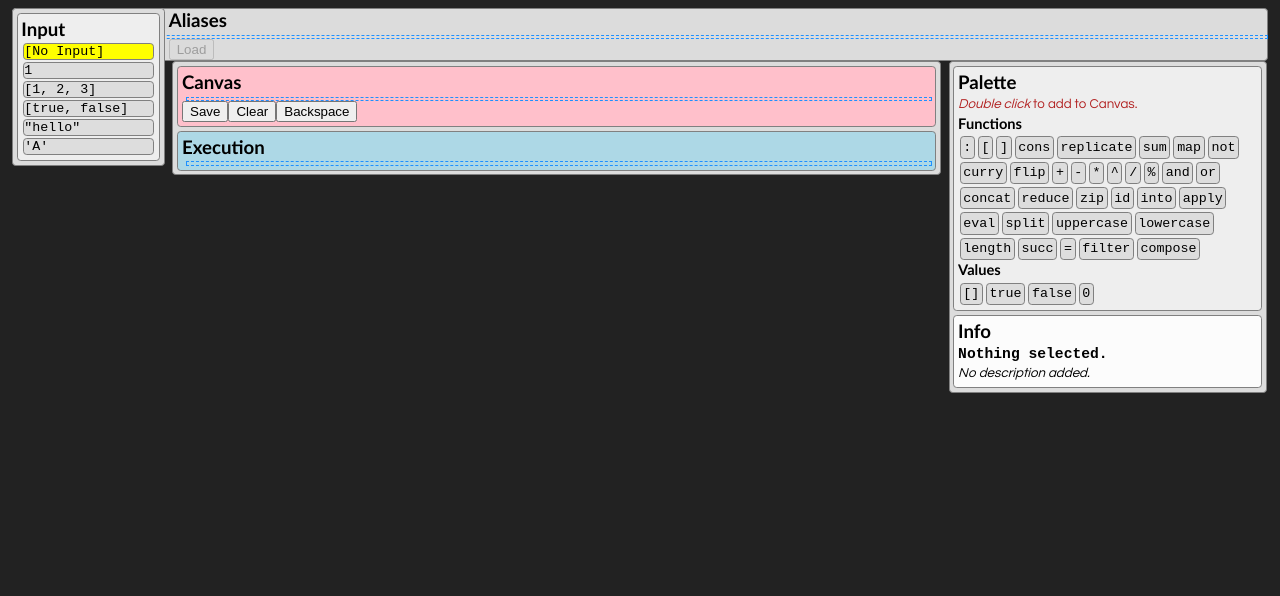
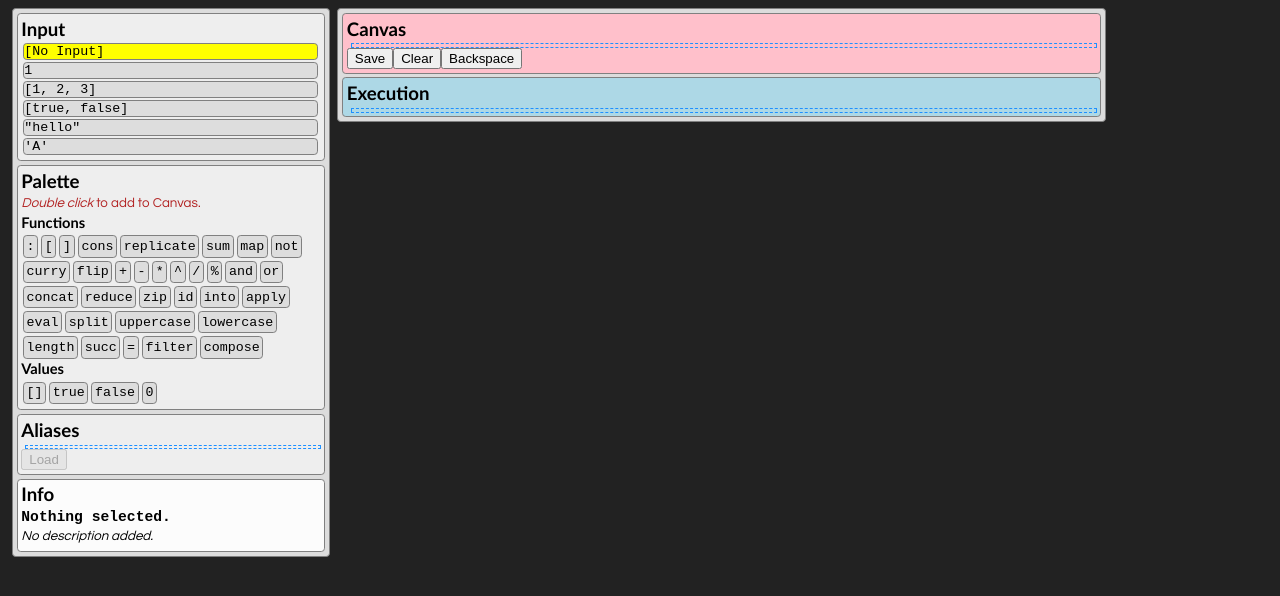
Before and after one commit to jonmarkprice/McIlroy, a React app: page / in a window 1280 px wide. Built offline with nearby package versions, Linux system fonts and the light colour scheme.

Commit message:
Combine Alias, with Input, Functions and Info on the left.

```diff
--- a/public/index.css
+++ b/public/index.css
@@ -44,10 +44,11 @@ p.important-notice {
 }
 
 /* TODO: rename data -> input */
+/*
 #data {
   float: left;
   width: 4cm;
-}
+}*/
 
 #program {
   /*margin-left: 5.2cm;*/
--- a/src/components/components.js
+++ b/src/components/components.js
@@ -17,18 +17,24 @@ const Program = () => (
 
 const Palette = () => (
   <div id="palette" className="container">
+    <Input /> {/* Maybe move to Program */ }
     <Functions />
+    <Aliases />
     <Info />
+  </div>
+);
+
+const Data = () => (
+  <div id="data" className="container">
+    <Input />
+    <Aliases />
   </div>
 );
 
 const Interpretter = () => (
   <div className="interpretter">
-    <Input />
-    <Aliases />
+    <Palette />
     <Program />
-    <Palette />
-    { /* // Later: <Aliases> or <Definitions> */ }
   </div>
 );
 
--- a/src/containers/Aliases.js
+++ b/src/containers/Aliases.js
@@ -16,7 +16,7 @@ class Alias__ extends React.Component {
     console.log(`Program, at Alias is: ${JSON.stringify(this.props.program)}`);
 
     return (
-      <div id="aliases" className="container">
+      <div id="aliases" className="box">
         <h2>Aliases</h2>
         <h3>{this.props.name}</h3>
         <ProgramRow program={this.props.program} />
--- a/src/containers/Input.js
+++ b/src/containers/Input.js
@@ -14,11 +14,9 @@ class InputList extends React.Component {
         </div>);
     });
     return (
-      <div id="data" className="container">
-        <div className="box">
-          <h2>Input</h2>
-          {items}
-        </div>
+      <div className="box">
+        <h2>Input</h2>
+        {items}
       </div>
     );
   }
```
